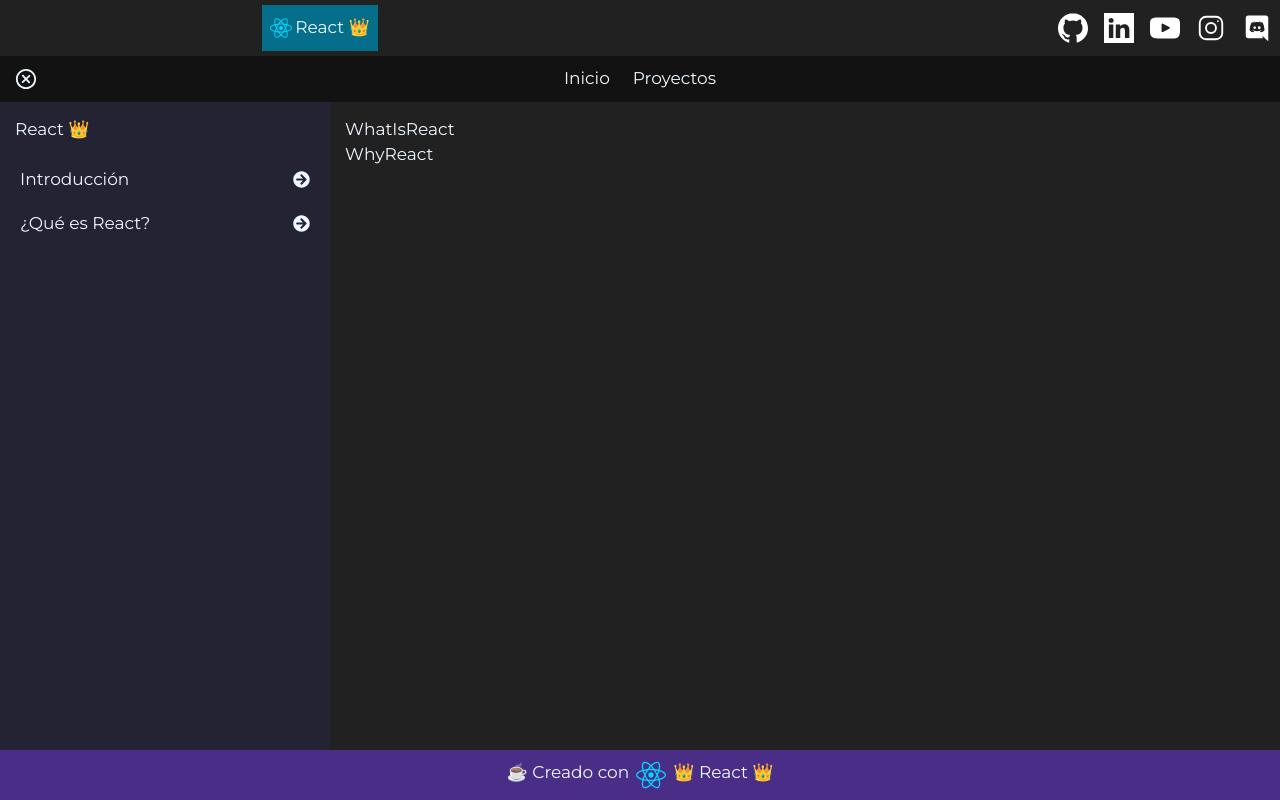
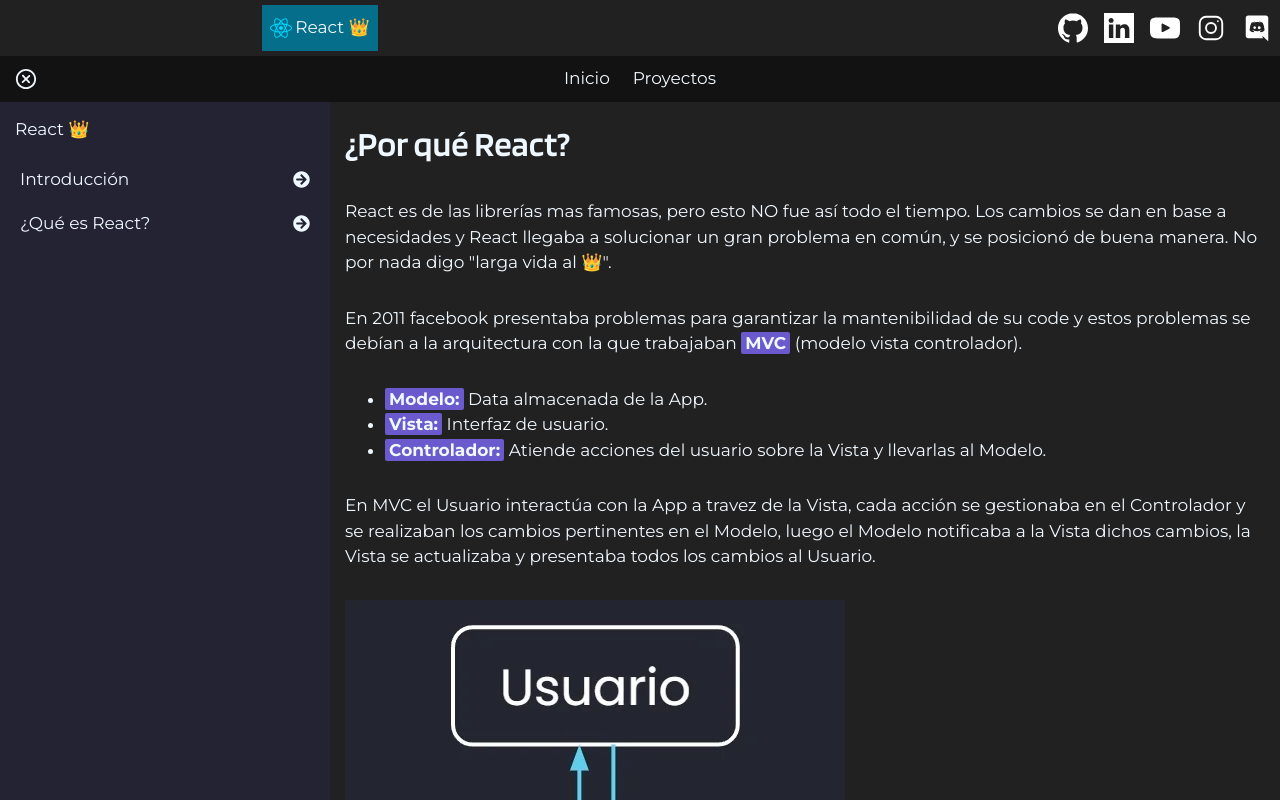
Before and after one commit to edarcode/edarcode, a React (Vite) app: page /react/what in a window 1280 px wide. Shown: the top 800 px of the page. Built offline with nearby package versions, Linux system fonts and the light colour scheme.

Commit message:
feat(src/components/react/WhyReact/WhyReact.jsx) done

```diff
--- a/src/components/react/WhatIsReact/WhatIsReact.jsx
+++ b/src/components/react/WhatIsReact/WhatIsReact.jsx
@@ -3,10 +3,7 @@ import { Outlet } from "react-router-dom";
 export default function WhatIsReact() {
 	return (
 		<div>
-			WhatIsReact
-			<div>
-				<Outlet />
-			</div>
+			<Outlet />
 		</div>
 	);
 }
--- a/src/components/react/WhyReact/WhyReact.jsx
+++ b/src/components/react/WhyReact/WhyReact.jsx
@@ -1,3 +1,71 @@
 export default function WhyReact() {
-	return <div>WhyReact</div>;
+	return (
+		<article className="article">
+			<h1>¿Por qué React?</h1>
+			<p>
+				React es de las librerías mas famosas, pero esto NO fue así todo el
+				tiempo. Los cambios se dan en base a necesidades y React llegaba a
+				solucionar un gran problema en común, y se posicionó de buena manera. No
+				por nada digo &quot;larga vida al 👑&quot;.
+			</p>
+			<p>
+				En 2011 facebook presentaba problemas para garantizar la mantenibilidad
+				de su code y estos problemas se debían a la arquitectura con la que
+				trabajaban <span className="special_word">MVC</span> (modelo vista
+				controlador).
+			</p>
+			<ul>
+				<li>
+					<span className="special_word">Modelo:</span> Data almacenada de la
+					App.
+				</li>
+				<li>
+					<span className="special_word">Vista:</span> Interfaz de usuario.
+				</li>
+				<li>
+					<span className="special_word">Controlador:</span> Atiende acciones
+					del usuario sobre la Vista y llevarlas al Modelo.
+				</li>
+			</ul>
+			<p>
+				En MVC el Usuario interactúa con la App a travez de la Vista, cada
+				acción se gestionaba en el Controlador y se realizaban los cambios
+				pertinentes en el Modelo, luego el Modelo notificaba a la Vista dichos
+				cambios, la Vista se actualizaba y presentaba todos los cambios al
+				Usuario.
+			</p>
+			<img src="/react/why_react/mvc.webp" alt="MVC" />
+			<p className="quote2">
+				En resumen cada acción del usuario implicaba una llamada al servidor 💩.
+			</p>
+			<p>
+				A medida que se requerían mas y mas funcionalidades en al web, mas
+				limitaciones presentaban con MVC, llegando al punto en que MVC dejo de
+				ser un conjunto de reglas fijas y pasó a ser totalmente interpretado.
+			</p>
+			<p>
+				Para nadie es un secreto que el modelo de negocio de facebook está
+				basado en la recopilación de datos (Modelos) y MVC esta pensado para que
+				una Vista tenga 1 o unos pocos Modelos. En facebook cada vista ocupaba
+				tener cientos de Modelos y la necesidad cada ves era mas y mas grande,
+				en la medida que aumentaba la cantidad y calidad de los datos que
+				recogían.
+			</p>
+			<p>
+				El code se volvía cada vez mas complejo de entender, incluso para los
+				desarrolladores mas experimentados, los nuevos devs invertían semanas
+				para poder entender el code. La productividad era realmente mala,
+				incorporar un desarrollador al equipo parecía mas un problema que una
+				solución.
+			</p>
+			<img
+				src="/react/why_react/productividad.webp"
+				alt="productividad facebook"
+			/>
+			<p className="quote2">
+				Facebook necesitaba re-pensar su forma de hacer las cosas, necesitaban
+				un 👑
+			</p>
+		</article>
+	);
 }
--- a/src/styles/global.css
+++ b/src/styles/global.css
@@ -82,10 +82,15 @@ em {
 .section {
 	gap: 20px;
 }
-.quote {
+.quote,
+.quote2 {
 	background-color: var(--fullViolet);
 	padding: 8px;
 	border-radius: 3px;
+}
+.quote2 {
+	background-color: var(--softBlack);
+	color: var(--pink);
 }
 .url {
 	background-color: var(--softBlack);
```
Also changed, not shown: public/react/why_react/mvc.webp (added), public/react/why_react/productividad.webp (added).
